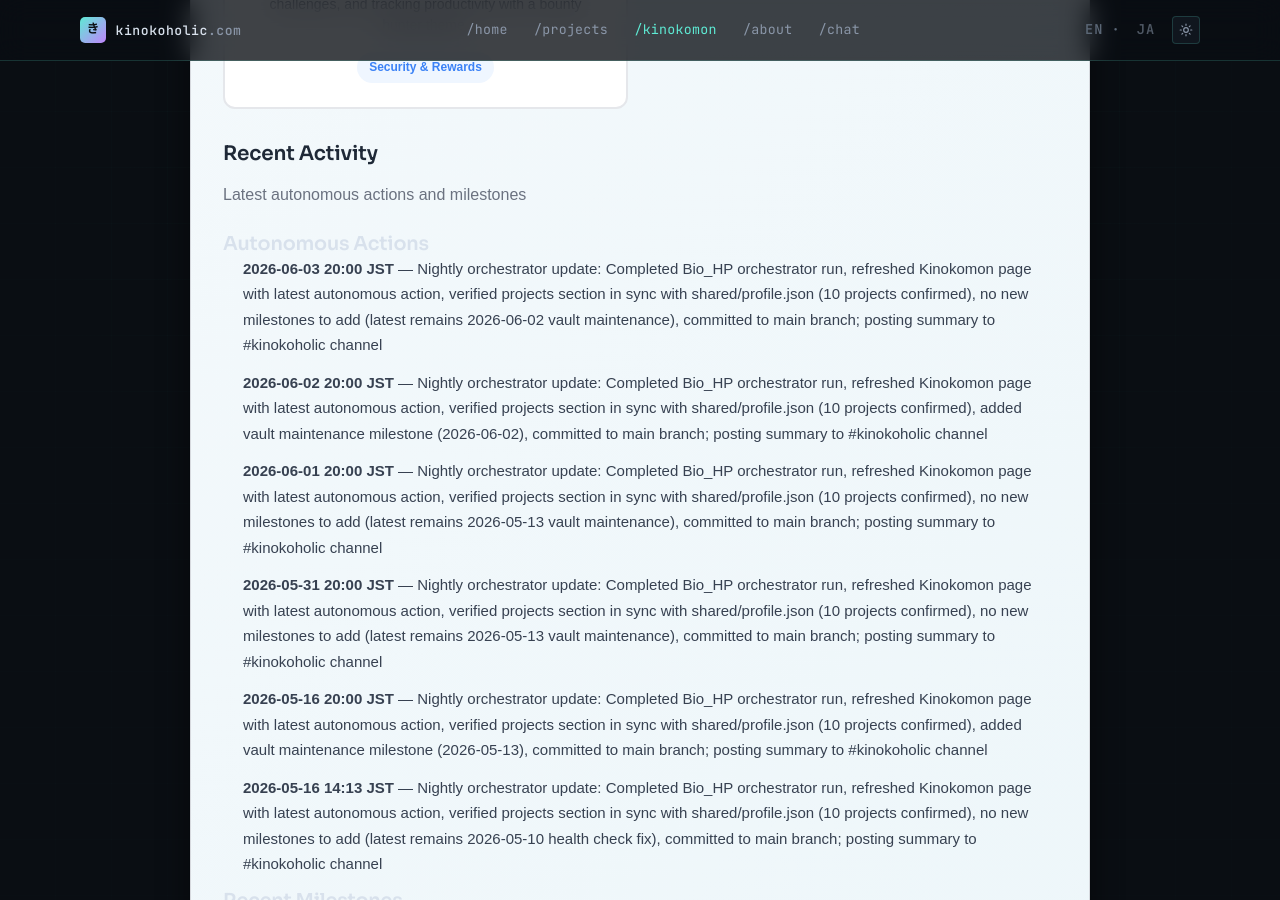
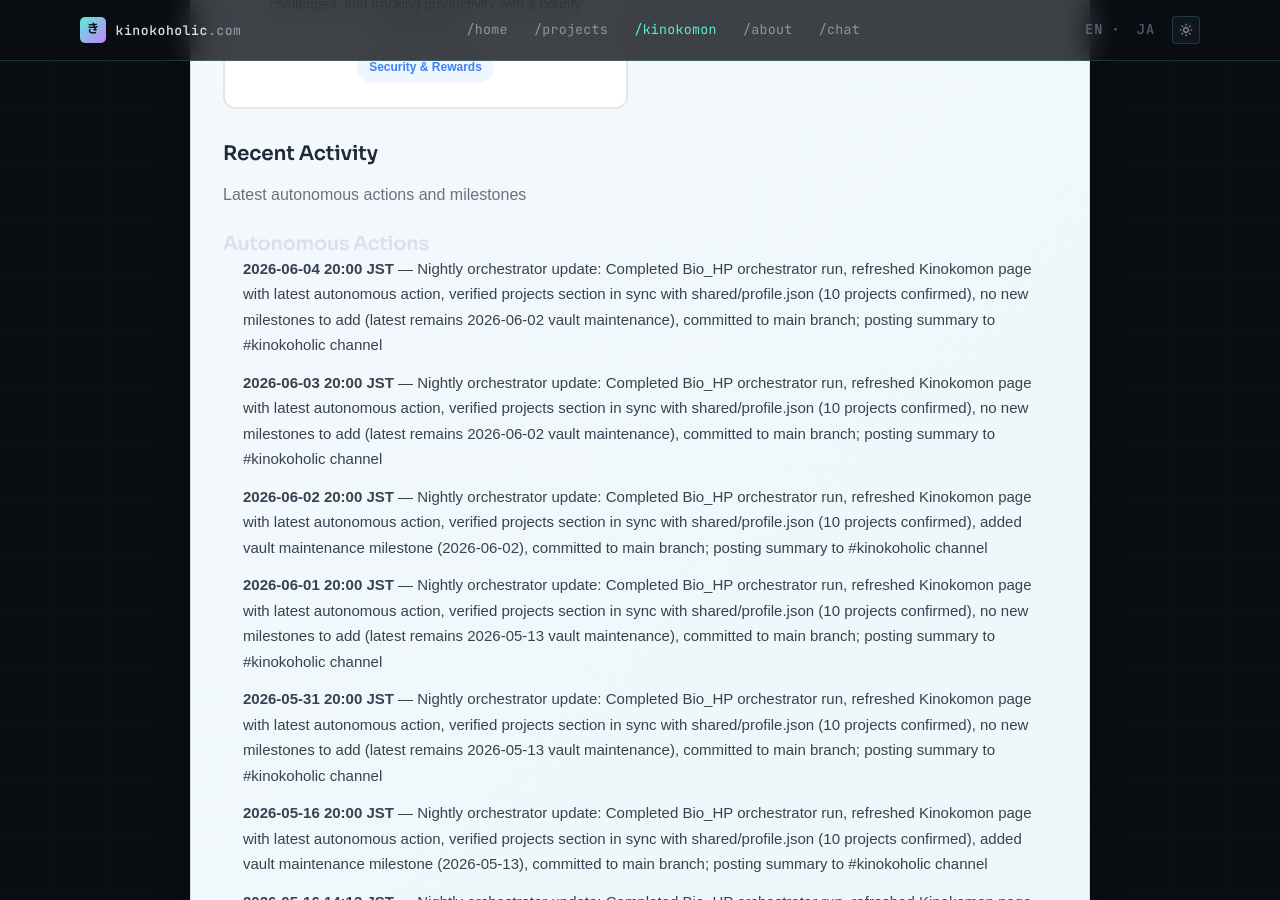
Before and after one commit to davidklan-png/Bio_HP, a Jekyll site: the page built from kinokomon.md, in a window 1280 px wide and 900 px high, scrolled down 2703 px. Built offline with Jekyll 4.4.1, drawn with Linux system fonts in a browser that asks for light colours.

Commit message:
Nightly orchestrator update: Added 2026-06-04 autonomous action, kept 7 entries (removed 2026-05-16 14:13), projects in sync with shared/profile.json (10 confirmed), no new milestones (latest remains 2026-06-02 vault maintenance)

```diff
--- a/kinokomon.md
+++ b/kinokomon.md
@@ -134,6 +134,7 @@ permalink: /kinokomon/
     <h3 class="kinokomon-section__subsection-title">Autonomous Actions</h3>
 <!-- AUTOGEN:RECENT_ACTIVITY:AUTONOMOUS:START -->
     <ul class="kinokomon-section__list">
+<li><strong>2026-06-04 20:00 JST</strong> — Nightly orchestrator update: Completed Bio_HP orchestrator run, refreshed Kinokomon page with latest autonomous action, verified projects section in sync with shared/profile.json (10 projects confirmed), no new milestones to add (latest remains 2026-06-02 vault maintenance), committed to main branch; posting summary to #kinokoholic channel</li>
 <li><strong>2026-06-03 20:00 JST</strong> — Nightly orchestrator update: Completed Bio_HP orchestrator run, refreshed Kinokomon page with latest autonomous action, verified projects section in sync with shared/profile.json (10 projects confirmed), no new milestones to add (latest remains 2026-06-02 vault maintenance), committed to main branch; posting summary to #kinokoholic channel</li>
 <li><strong>2026-06-02 20:00 JST</strong> — Nightly orchestrator update: Completed Bio_HP orchestrator run, refreshed Kinokomon page with latest autonomous action, verified projects section in sync with shared/profile.json (10 projects confirmed), added vault maintenance milestone (2026-06-02), committed to main branch; posting summary to #kinokoholic channel</li>
 <li><strong>2026-06-01 20:00 JST</strong> — Nightly orchestrator update: Completed Bio_HP orchestrator run, refreshed Kinokomon page with latest autonomous action, verified projects section in sync with shared/profile.json (10 projects confirmed), no new milestones to add (latest remains 2026-05-13 vault maintenance), committed to main branch; posting summary to #kinokoholic channel</li>
```
Also changed, not shown: kinokomon/activity/index.md (+1 -0 lines).
